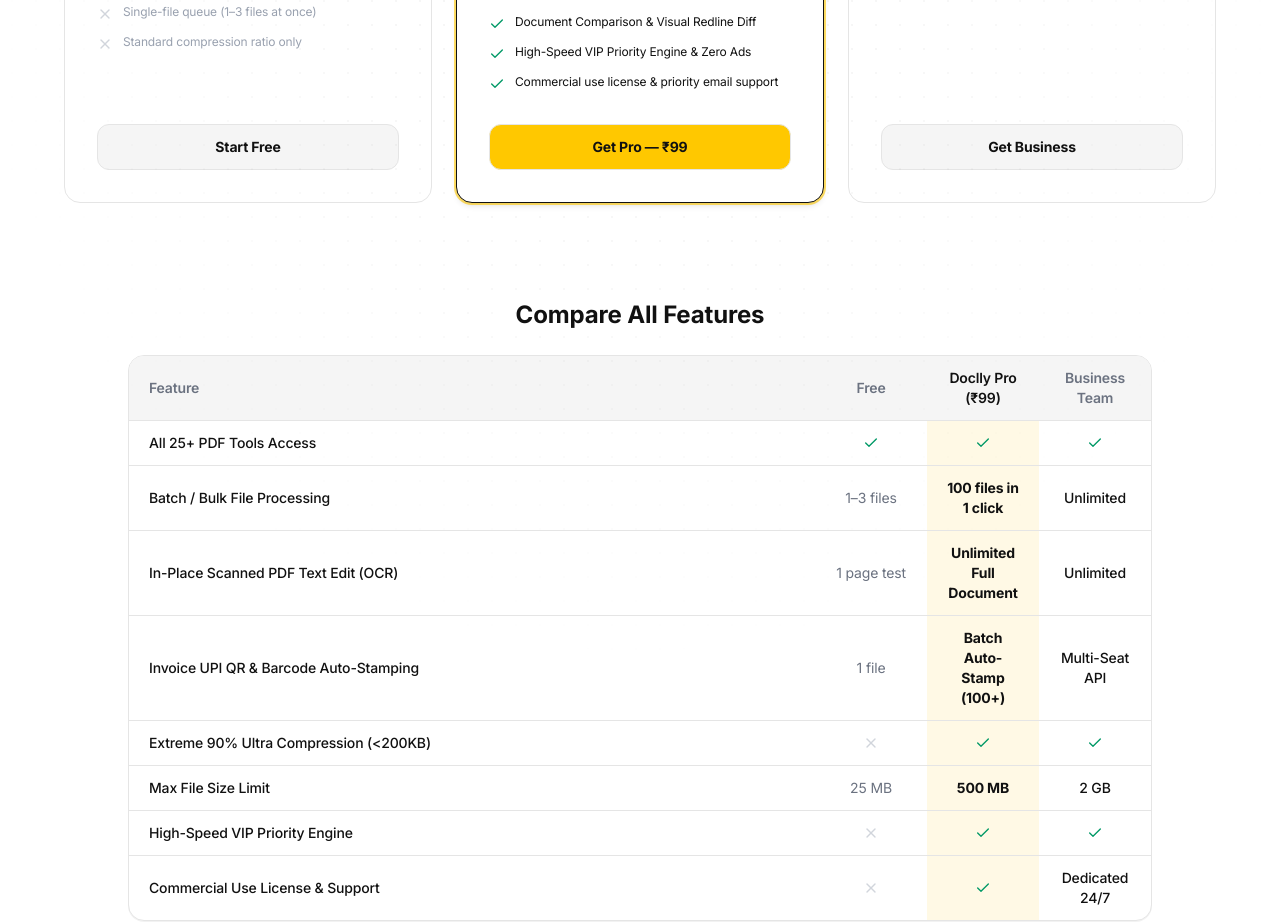
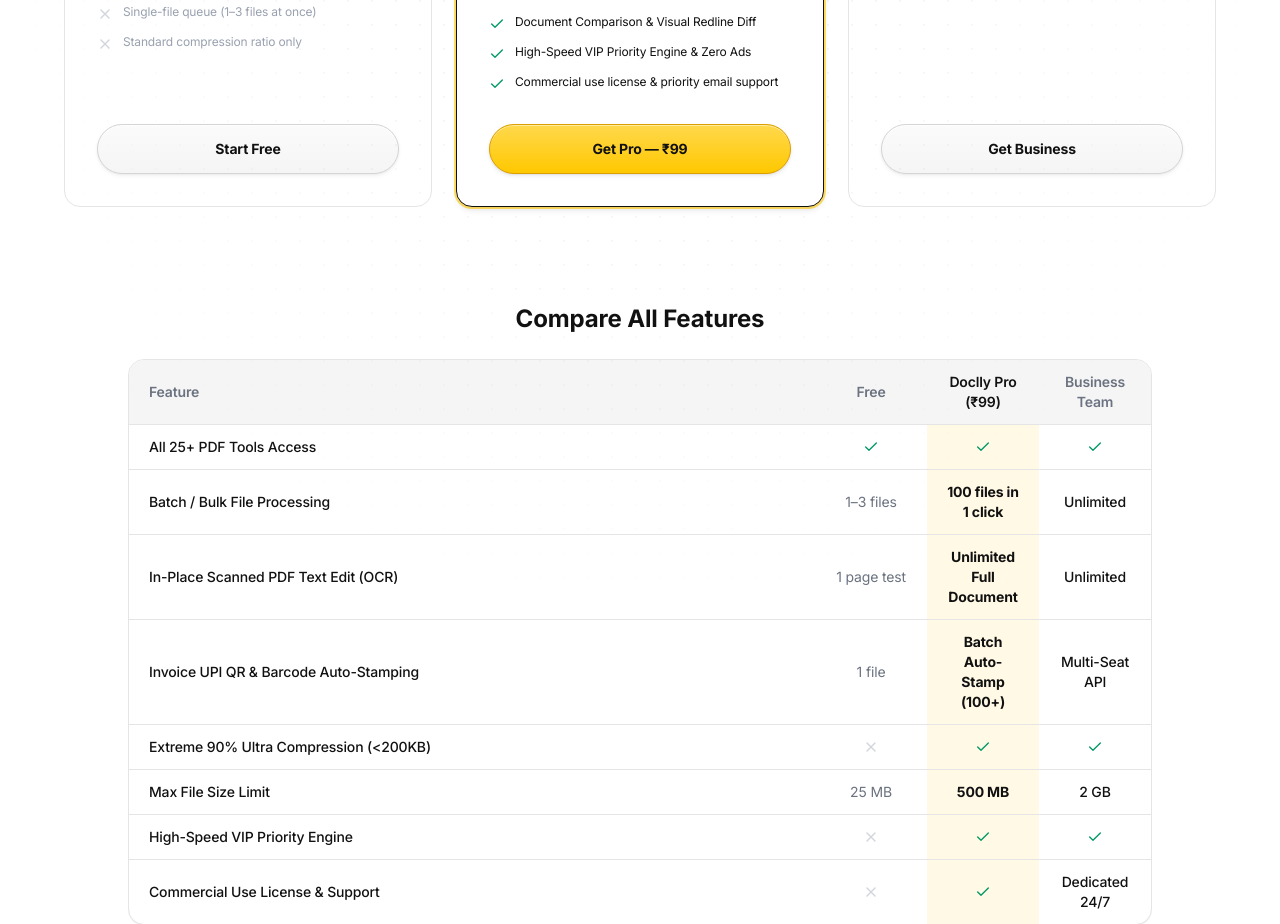
Before and after one commit to shivamapatel03/doclly, a React (Vite) app: page /pricing in a window 1280 px wide. Shown: the part 820-1744 px from the top of the page. Built offline with nearby package versions, Linux system fonts and the light colour scheme.

Commit message:
new changes

```diff
--- a/src/components/common/UpgradeModal.tsx
+++ b/src/components/common/UpgradeModal.tsx
@@ -153,7 +153,7 @@
             <button
               onClick={handleUpgrade}
               disabled={isProcessing}
-              className="w-full py-3 px-5 rounded-xl bg-[#FFC800] hover:bg-[#E5B200] text-[#111111] font-extrabold text-sm transition-all duration-150 shadow-xs flex items-center justify-center gap-1.5 cursor-pointer disabled:opacity-50 active:scale-[0.99]"
+              className="w-full py-3 px-5 rounded-xl bg-[#FFC800] hover:bg-[#E5B200] text-[#111111] font-extrabold text-sm transition-colors shadow-xs flex items-center justify-center gap-1.5 cursor-pointer disabled:opacity-50 select-none"
             >
               {isProcessing ? (
                 <span>Opening Checkout...</span>
--- a/src/pages/DashboardPage.tsx
+++ b/src/pages/DashboardPage.tsx
@@ -665,13 +665,13 @@
                       </ul>
                     </div>
 
-                    <Button
+                    <button
                       onClick={() => handleUpgradePlan('pro', 99)}
                       disabled={isUpgrading}
-                      className="w-full mt-4 flex items-center justify-center bg-[#FFC800] hover:bg-[#E6B400] text-[#111111] font-bold text-xs sm:text-sm py-2.5 rounded-xl shadow-xs cursor-pointer"
+                      className="w-full mt-4 py-3 rounded-full text-xs sm:text-sm font-bold flex items-center justify-center bg-[#FFC800] bg-gradient-to-b from-white/30 to-transparent hover:bg-[#F5B800] text-[#111111] border border-[#DC9F00] shadow-[inset_0_1px_0_rgba(255,255,255,0.45),0_2px_4px_rgba(0,0,0,0.08),0_1px_2px_rgba(0,0,0,0.06)] hover:shadow-[inset_0_1px_0_rgba(255,255,255,0.45),0_4px_8px_rgba(0,0,0,0.12)] active:shadow-[inset_0_1px_2px_rgba(0,0,0,0.15)] transition-all cursor-pointer disabled:opacity-50 select-none"
                     >
                       Upgrade to Pro (₹99/mo)
-                    </Button>
+                    </button>
                   </div>
                 )}
 
@@ -707,13 +707,13 @@
                     </ul>
                   </div>
 
-                  <Button
+                  <button
                     onClick={() => handleUpgradePlan('business', 999)}
                     disabled={isUpgrading}
-                    className="w-full mt-4 flex items-center justify-center bg-[#111111] hover:bg-black text-white font-bold text-xs sm:text-sm py-2.5 rounded-xl shadow-xs cursor-pointer"
+                    className="w-full mt-4 py-3 rounded-full text-xs sm:text-sm font-bold flex items-center justify-center bg-[#111111] bg-gradient-to-b from-white/20 to-transparent hover:bg-black text-white border border-black/80 shadow-[inset_0_1px_0_rgba(255,255,255,0.25),0_2px_4px_rgba(0,0,0,0.2),0_1px_2px_rgba(0,0,0,0.1)] hover:shadow-[inset_0_1px_0_rgba(255,255,255,0.25),0_4px_8px_rgba(0,0,0,0.25)] active:shadow-[inset_0_1px_2px_rgba(0,0,0,0.4)] transition-all cursor-pointer disabled:opacity-50 select-none"
                   >
                     Upgrade to Business (₹999/mo)
-                  </Button>
+                  </button>
                 </div>
               </div>
             </div>
--- a/src/pages/HomePage.tsx
+++ b/src/pages/HomePage.tsx
@@ -323,10 +323,10 @@
               <div className="pt-6 relative z-10">
                 <Link
                   to="/pricing"
-                  className={`w-full py-2.5 rounded-xl text-xs sm:text-sm font-bold flex items-center justify-center transition-colors ${
+                  className={`w-full py-3 rounded-full text-xs sm:text-sm font-bold flex items-center justify-center transition-all cursor-pointer select-none ${
                     plan.isPrimary
-                      ? 'bg-[#FFC800] hover:bg-[#E6B400] text-[#111111] border border-[#E5E5E5]'
-                      : 'bg-[#F5F5F5] hover:bg-[#EAEAEA] text-[#111111] border border-[#E5E5E5]'
+                      ? 'bg-[#FFC800] bg-gradient-to-b from-white/30 to-transparent hover:bg-[#F5B800] text-[#111111] border border-[#DC9F00] shadow-[inset_0_1px_0_rgba(255,255,255,0.45),0_2px_4px_rgba(0,0,0,0.08),0_1px_2px_rgba(0,0,0,0.06)] hover:shadow-[inset_0_1px_0_rgba(255,255,255,0.45),0_4px_8px_rgba(0,0,0,0.12)] active:shadow-[inset_0_1px_2px_rgba(0,0,0,0.15)]'
+                      : 'bg-[#F5F5F5] bg-gradient-to-b from-white/60 to-transparent hover:bg-[#EAEAEA] text-[#111111] border border-[#D5D5D5] shadow-[inset_0_1px_0_rgba(255,255,255,0.8),0_2px_4px_rgba(0,0,0,0.05),0_1px_2px_rgba(0,0,0,0.04)] hover:shadow-[inset_0_1px_0_rgba(255,255,255,0.8),0_4px_8px_rgba(0,0,0,0.08)] active:shadow-[inset_0_1px_2px_rgba(0,0,0,0.1)]'
                   }`}
                 >
                   {plan.cta}
--- a/src/pages/PricingPage.tsx
+++ b/src/pages/PricingPage.tsx
@@ -182,12 +182,12 @@
                 <button
                   onClick={() => handlePlanSelect(plan)}
                   disabled={isProcessing || isCurrentPlan}
-                  className={`w-full py-3 rounded-xl text-sm font-bold transition-colors cursor-pointer ${
+                  className={`w-full py-3.5 rounded-full text-sm font-bold transition-all cursor-pointer select-none ${
                     isCurrentPlan
-                      ? 'bg-emerald-50 text-emerald-700 border border-emerald-200 cursor-default'
+                      ? 'bg-emerald-50 text-emerald-700 border border-emerald-300 shadow-[inset_0_1px_0_rgba(255,255,255,0.6)] cursor-default'
                       : plan.isPrimary
-                      ? 'bg-[#FFC800] hover:bg-[#E6B400] text-[#111111] border border-[#E5E5E5]'
-                      : 'bg-[#F5F5F5] hover:bg-[#EAEAEA] text-[#111111] border border-[#E5E5E5]'
+                      ? 'bg-[#FFC800] bg-gradient-to-b from-white/30 to-transparent hover:bg-[#F5B800] text-[#111111] border border-[#DC9F00] shadow-[inset_0_1px_0_rgba(255,255,255,0.45),0_2px_4px_rgba(0,0,0,0.08),0_1px_2px_rgba(0,0,0,0.06)] hover:shadow-[inset_0_1px_0_rgba(255,255,255,0.45),0_4px_8px_rgba(0,0,0,0.12)] active:shadow-[inset_0_1px_2px_rgba(0,0,0,0.15)]'
+                      : 'bg-[#F5F5F5] bg-gradient-to-b from-white/60 to-transparent hover:bg-[#EAEAEA] text-[#111111] border border-[#D5D5D5] shadow-[inset_0_1px_0_rgba(255,255,255,0.8),0_2px_4px_rgba(0,0,0,0.05),0_1px_2px_rgba(0,0,0,0.04)] hover:shadow-[inset_0_1px_0_rgba(255,255,255,0.8),0_4px_8px_rgba(0,0,0,0.08)] active:shadow-[inset_0_1px_2px_rgba(0,0,0,0.1)]'
                   }`}
                 >
                   {isCurrentPlan ? 'Current Active Plan' : plan.cta}
```
